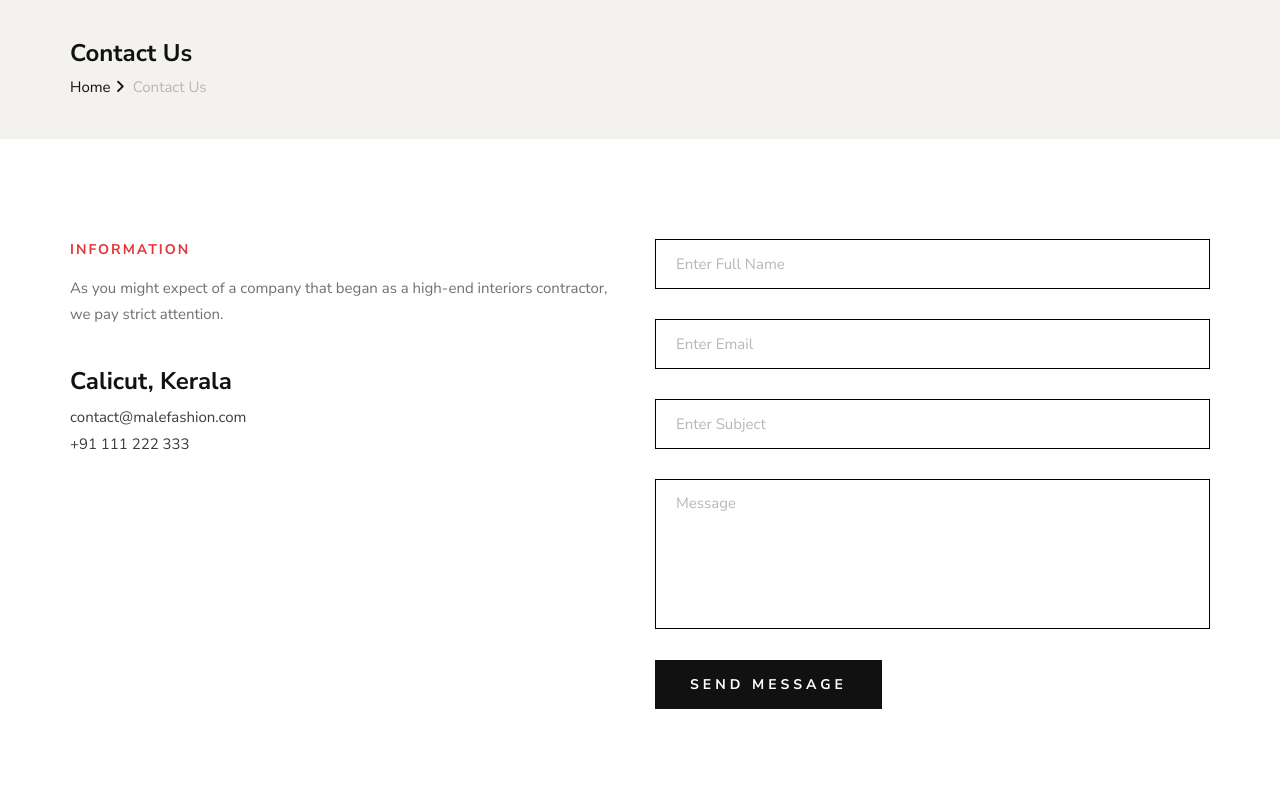
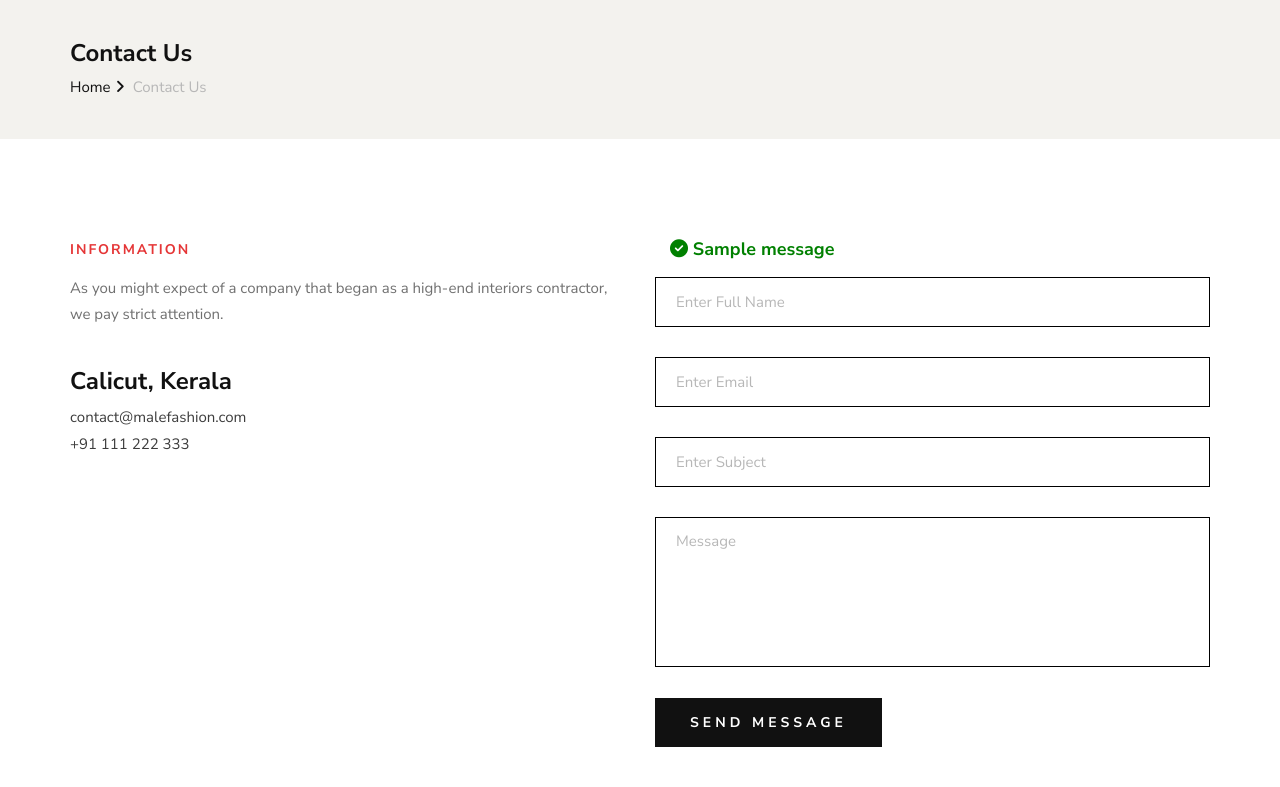
Before and after one commit to nidalsj/MaleFashionStore, a Django app: page /contact_us in a window 1280 px wide. Shown: the part 131-918 px from the top of the page. Run offline with Django 5.2, Linux system fonts and the light colour scheme; tables that the repository leaves empty hold one stand-in row (values such as "Sample post"); one stand-in notice (Sample message) is shown; some libraries are stand-ins or nearby versions.

Commit message:
completed contact page

```diff
--- a/products/models.py
+++ b/products/models.py
@@ -63,7 +63,6 @@ class ReadBlogs(models.Model):
 
 
 class ContactUs(models.Model):
-    user = models.ForeignKey(User, on_delete=models.CASCADE)
     full_name = models.CharField(max_length=50)
     email_address = models.EmailField()
     subject = models.CharField(max_length=50)
--- a/products/views.py
+++ b/products/views.py
@@ -35,7 +35,18 @@ def detail_product(request,pk):
 
 
 def contact_us(request):
-    return render(request, 'contact_page.html')
+    form_submitted = False
+    if request.method=="POST":
+        name=request.POST.get('fullname')
+        usermail=request.POST.get('email')
+        subject=request.POST.get('subject')
+        message=request.POST.get('message')
+        ctquery=ContactUs(full_name=name,email_address=usermail,subject=subject,message=message)
+        ctquery.save()
+
+        form_submitted = True
+        messages.success(request, 'Your message has been submitted successfully!')
+    return render(request,'contact_page.html', {'form_submitted': form_submitted})
 
 
 def read_blogs(request):
--- a/templates/contact_page.html
+++ b/templates/contact_page.html
@@ -43,10 +43,15 @@
                         {% csrf_token %}
                         <div class="row">
                             <div class="col-lg-12">
-                                <input type="text" placeholder="Enter Full Name" name="fullname">
-                                <input type="email" placeholder="Enter Email" name="email">
-                                <input type="text" placeholder="Enter Subject" name="subject">
-                                <textarea placeholder="Message" name="message"></textarea>
+                                <div class="col-lg-12 mb-3">
+                                    {% if messages %}
+                                    {% include 'alert_message.html' %}
+                                    {% endif %}
+                                </div>
+                                <input type="text" placeholder="Enter Full Name" name="fullname" required>
+                                <input type="email" placeholder="Enter Email" name="email" required>
+                                <input type="text" placeholder="Enter Subject" name="subject" required>
+                                <textarea placeholder="Message" name="message" required></textarea>
                                 <button type="submit" class="site-btn">Send Message</button>
                             </div>
                         </div>
```
Also changed, not shown: db.sqlite3, products/migrations/0008_alter_contactus_user.py (added), products/migrations/0009_remove_contactus_user.py (added).
